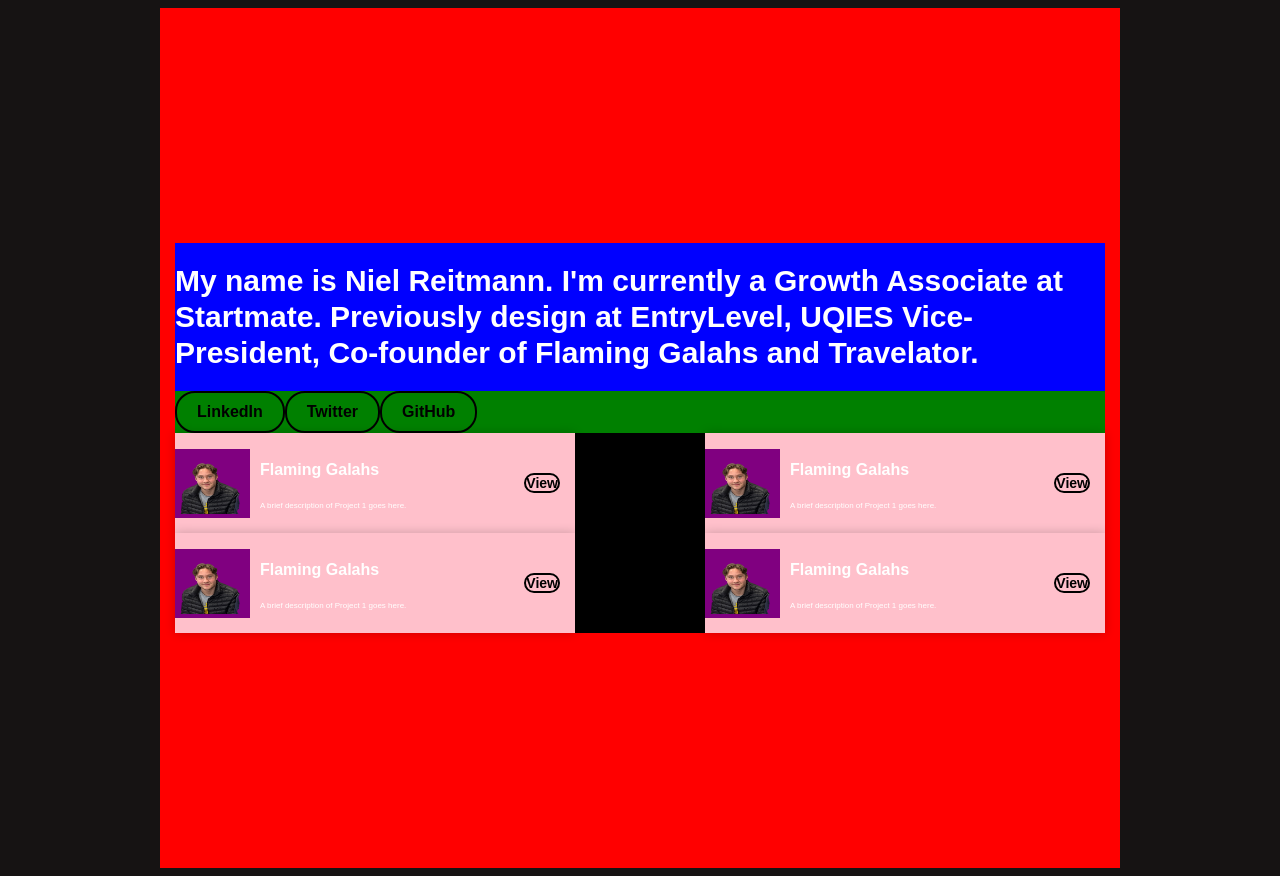
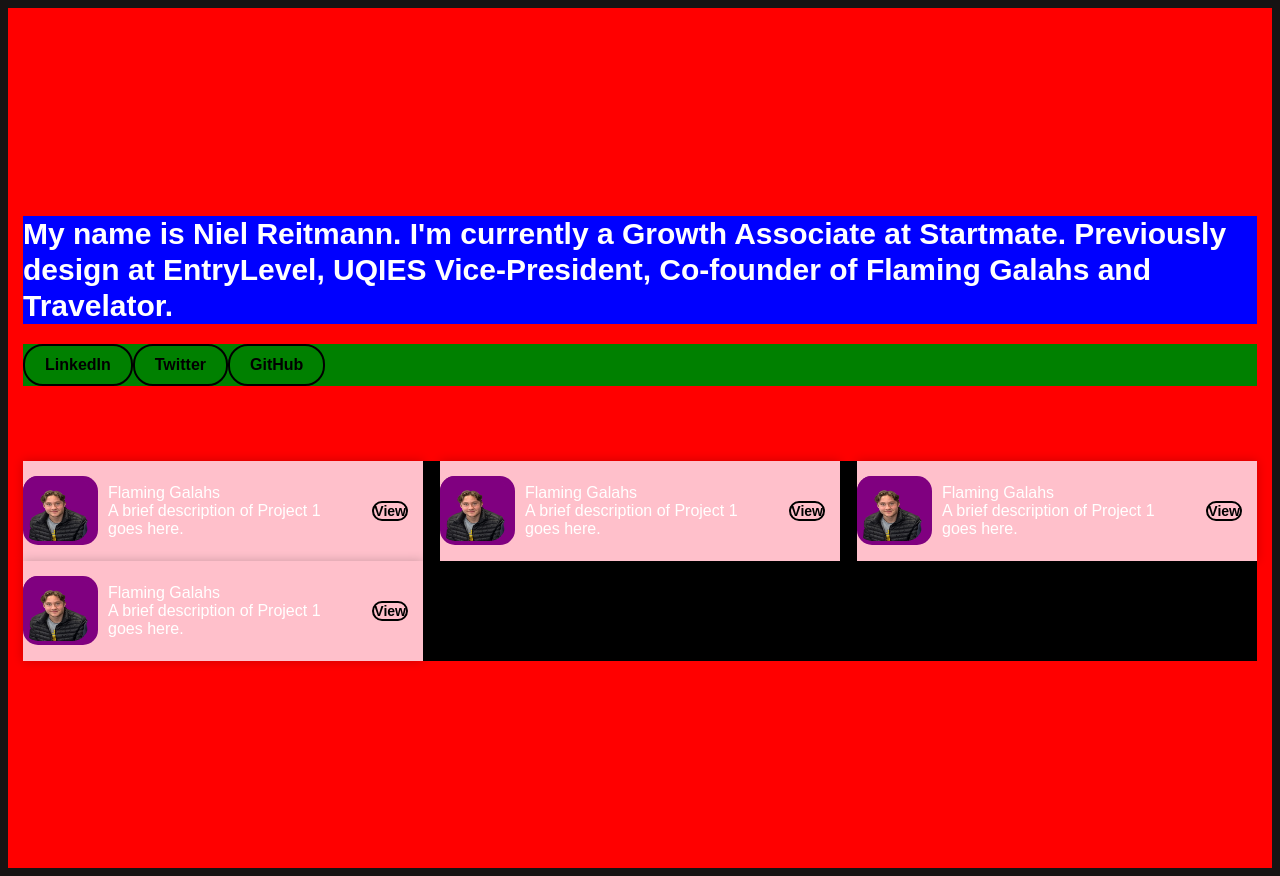
Before and after one commit to Niel-Reitmann/Personal-Website, a plain HTML site: page index.html in a window 1280 px wide. Drawn offline with Linux system fonts and the light colour scheme.

Commit message:
intro margin

```diff
--- a/index.html
+++ b/index.html
@@ -2,13 +2,16 @@
 <html>
 
   <head>
-    <title>My Personal Website</title>
+    <title>Niel Reitmann</title>
     <link rel="stylesheet" href="style.css">
   </head>
 
   <body>
 
     <div class="wrapper">
+
+       <div class="topsection">
+
         <div class="intro">
           <h1>My name is Niel Reitmann. I'm currently a Growth Associate at Startmate. Previously design at EntryLevel, UQIES Vice-President, Co-founder of Flaming Galahs and Travelator.  </h1>
         </div>
@@ -19,56 +22,62 @@
           <a href="#">GitHub</a>
         </div>
 
+      </div>
+
       <div class="projects">
         <div class="project">
           <div class="imagediv">
             <img class="imagediv" src="project.png" alt="Project 1">
           </div>
           <div class="project-details">
-            <h2>Flaming Galahs</h2>
-            <p>A brief description of Project 1 goes here.</p>
+            <p class="projtitle">Flaming Galahs</p>
+            <p class="projdesc">A brief description of Project 1 goes here.</p>
           </div>
           <div class="viewbutton">
             <a href="#">View</a>
           </div>
         </div>
+
         <div class="project">
           <div class="imagediv">
             <img class="imagediv" src="project.png" alt="Project 2">
           </div>
           <div class="project-details">
-            <h2>Flaming Galahs</h2>
-            <p>A brief description of Project 1 goes here.</p>
+            <p class="projtitle">Flaming Galahs</p>
+            <p class="projdesc">A brief description of Project 1 goes here.</p>
           </div>
           <div class="viewbutton">
             <a href="#">View</a>
           </div>
         </div>
+
         <div class="project">
           <div class="imagediv">
             <img class="imagediv" src="project.png" alt="Project 2">
           </div>
           <div class="project-details">
-            <h2>Flaming Galahs</h2>
-            <p>A brief description of Project 1 goes here.</p>
+            <p class="projtitle">Flaming Galahs</p>
+            <p class="projdesc">A brief description of Project 1 goes here.</p>
           </div>
           <div class="viewbutton">
             <a href="#">View</a>
           </div>
         </div>
+
         <div class="project">
           <div class="imagediv">
             <img class="imagediv" src="project.png" alt="Project 4">
           </div>
           <div class="project-details">
-            <h2>Flaming Galahs</h2>
-            <p>A brief description of Project 1 goes here.</p>
+            <p class="projtitle">Flaming Galahs</p>
+            <p class="projdesc">A brief description of Project 1 goes here.</p>
           </div>
           <div class="viewbutton">
             <a href="#">View</a>
           </div>
           </div>
       </div>
+
     </div>
 
   </body>
--- a/style.css
+++ b/style.css
@@ -12,7 +12,7 @@
     flex-direction: column;
     justify-content: center;
     height: 100vh;
-    width: 930px;
+    width: 100%;
     padding: 30px 15px;
     background-color: red;
 }
@@ -25,12 +25,16 @@
     line-height: 1.2;
 }
 
+.intro h1 {
+  margin: 0px 0px 20px 0px;
+}
 
 .social-links {
     display: flex;
     justify-content: start;
     align-items: center;
     background-color: green;
+
 }
 
 .social-links a {
@@ -50,6 +54,7 @@
     align-items: center;
     width: 100%;
     background-color: black;
+    margin: 75px 0px 0px;
 }
 
 .project {
@@ -63,9 +68,11 @@
     box-shadow: 0px 0px 10px rgba(0, 0, 0, 0.2);
 }
 
-  .imagediv{
+.imagediv {
     background-color: purple;
     margin: 0px 10px 0px 0;
+    flex-shrink: 0;
+    border-radius: 0.9375rem;
 }
 
 .project img {
@@ -77,16 +84,8 @@
     display: flex;
     flex-direction: column;
     align-items: flex-start;
+    text-align: left;
     flex-grow: 1;
-  }
-
-  .project h2 {
-    font-size: 16px;
-  }
-
-  .project p {
-    font-size: 8px;
-    line-height: 1.4;
 }
 
 .project a {
@@ -103,3 +102,18 @@
     padding: 0px 15px;
     font-size: 14px;
 }
+
+.project-details p {
+  margin: 0px;
+}
+
+
+.project-details projtitle {
+    font-size: 16px;
+    font-weight: 400;
+}
+
+.project-details projdesc {
+  font-size: 14px;
+  font-weight: 400;
+}
```
Lines whose indentation alone changed are shown as unchanged.
